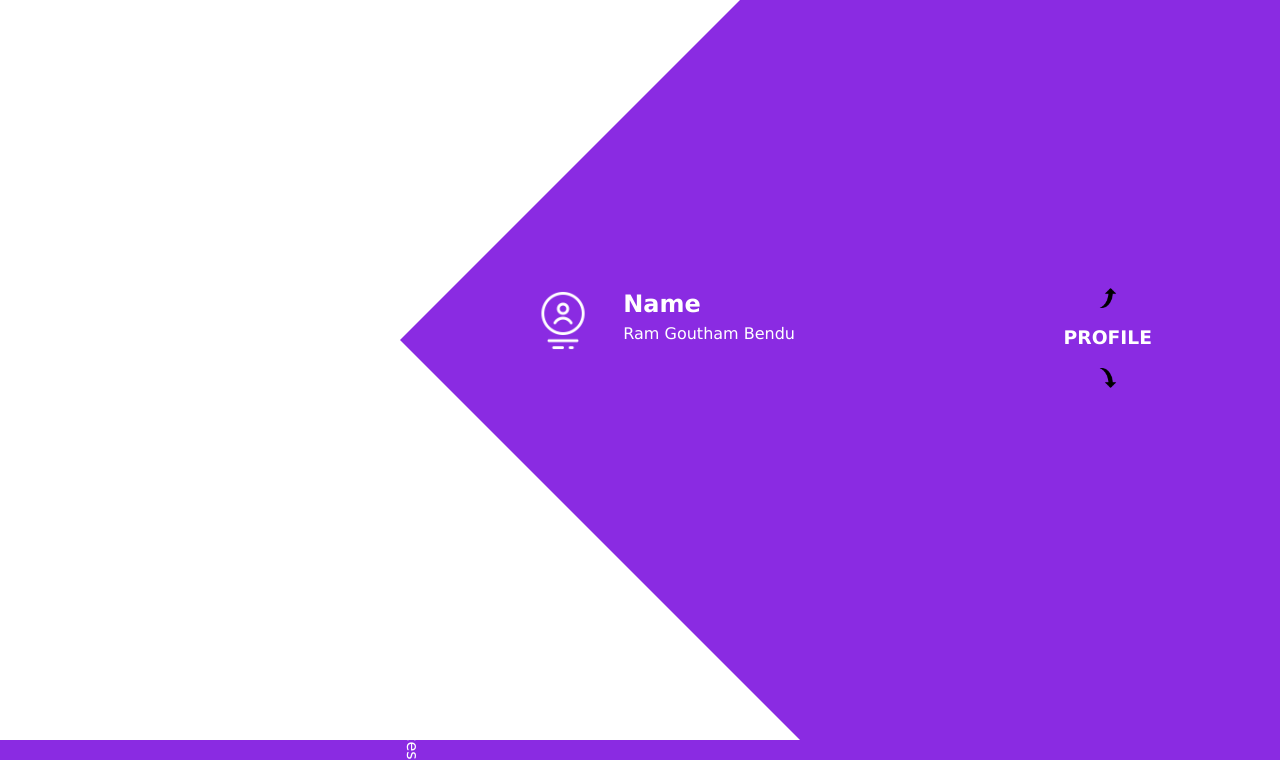
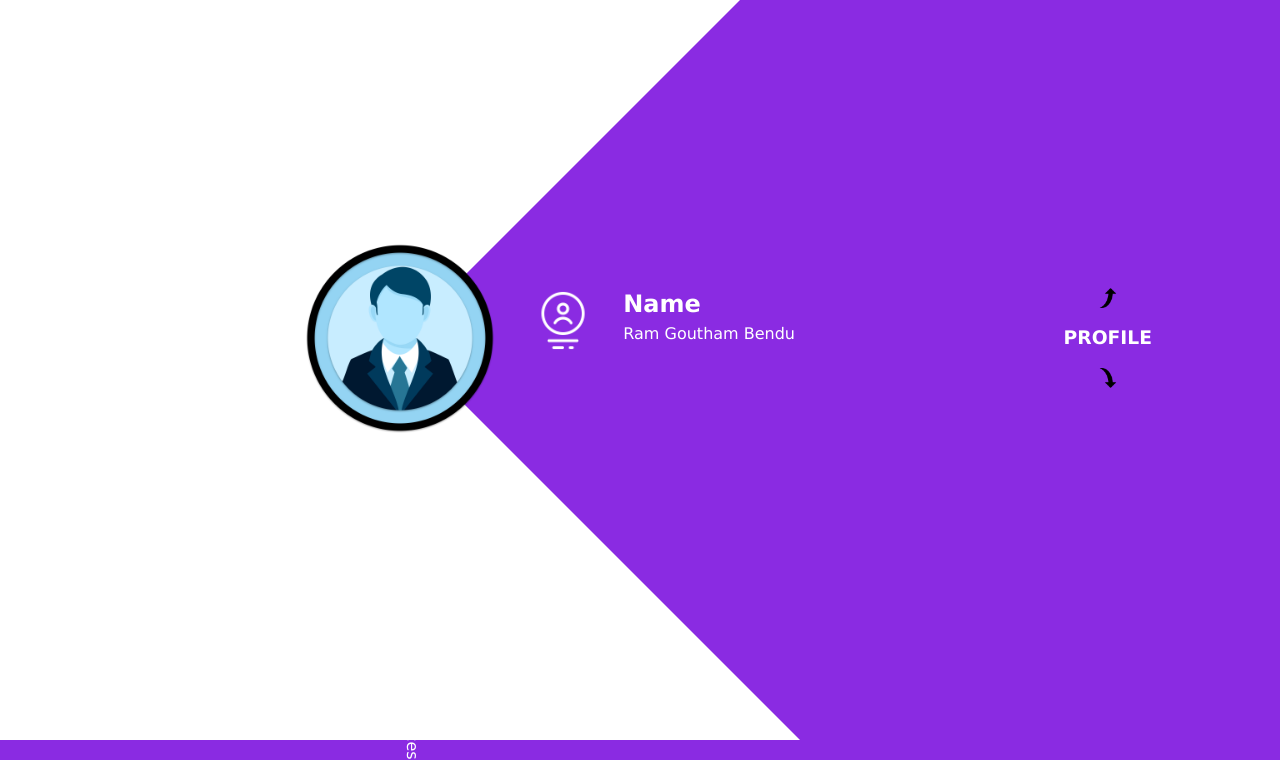
Before and after one commit to Ram-Goutham/Project1, a plain HTML site: page index.html in a window 1280 px wide. Shown: the part 60-820 px from the top of the page. Drawn offline with Linux system fonts and the light colour scheme.

Commit message:
project 1 finished

```diff
--- a/index.html
+++ b/index.html
@@ -33,6 +33,9 @@
     <main>
         <div class="information">
             <div class="overlay"></div>
+            <div class="profile">
+                <img src="profile.png" alt="">
+            </div>
             <div id="circle">
 
                 <!-- camera processor display battery -->
--- a/project1.css
+++ b/project1.css
@@ -55,6 +55,15 @@ header{
     left: 0;
     transform: translateY(-50%);
 }
+.profile{
+    position: absolute;
+    top: 50%;
+    left:50%;
+    transform: translate(-50%,-50%);
+}
+.profile img{
+    width:200px;
+}
 #circle{
     width: 800px;
     height: 800px;
@@ -65,6 +74,7 @@ header{
     transform: rotate(0deg);
     transition: 1s;
 }
+
 .feature img{
     width: 60px;
 }
```
Also changed, not shown: profile.png (added).
